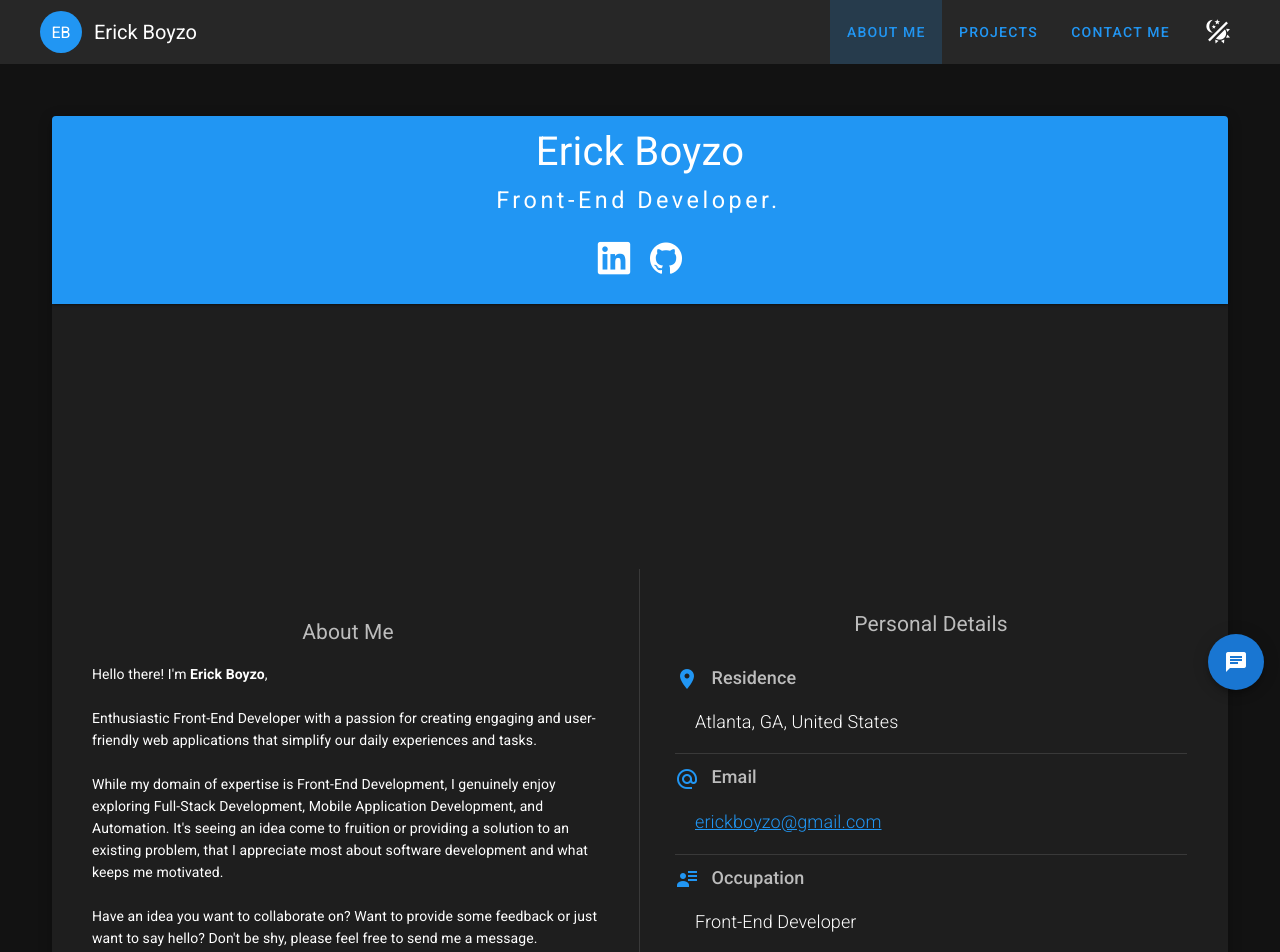
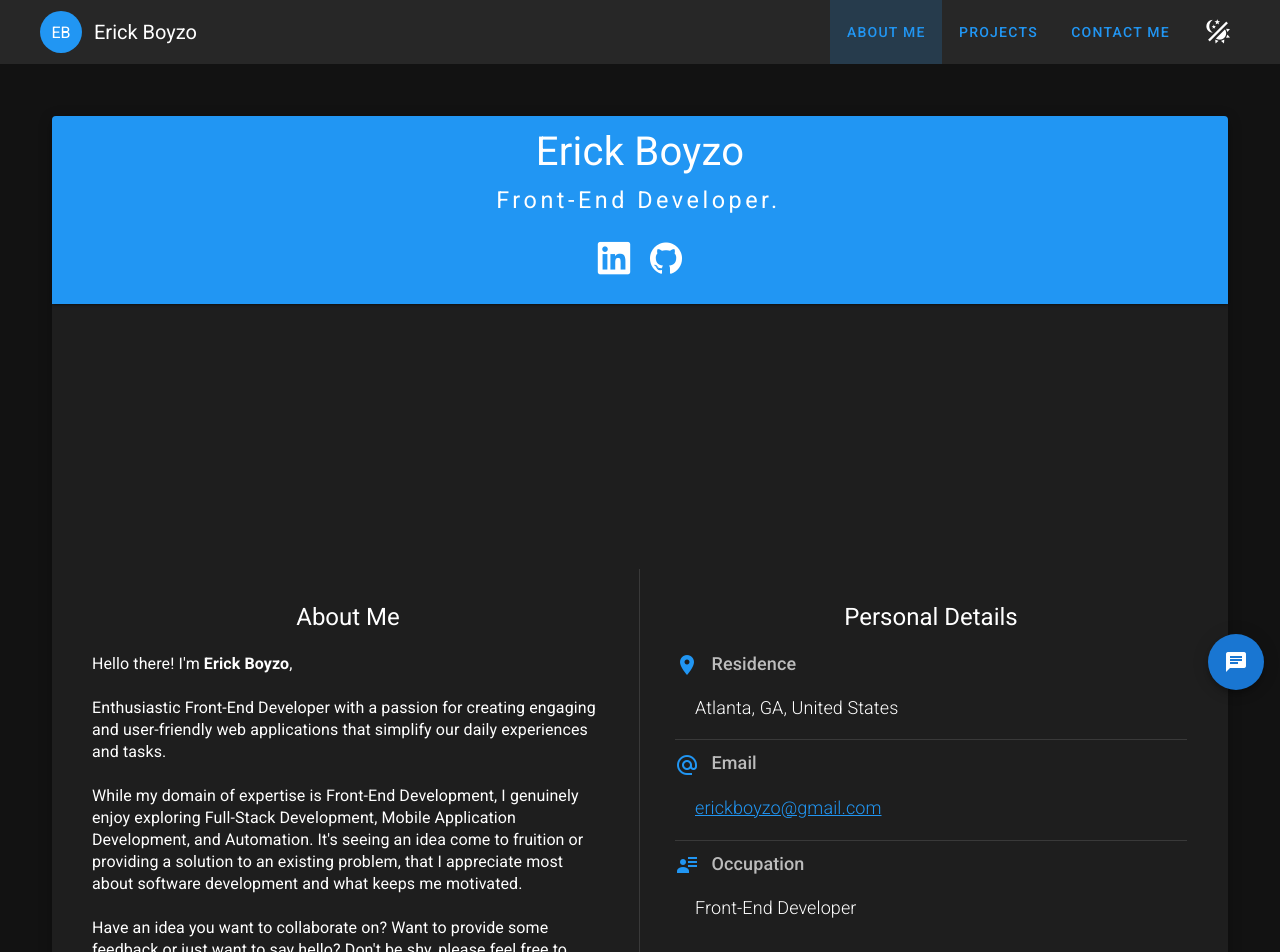
Before and after one commit to erickboyzo/portfolio, a Vue app: page /about in a window 1280 px wide. Shown: the top 952 px of the page. Built offline with nearby package versions, Linux system fonts and the light colour scheme.

Commit message:
feat(About): final updates for About.vue view.

```diff
--- a/src/views/About.vue
+++ b/src/views/About.vue
@@ -29,10 +29,10 @@
                        src="@/assets/images/me.jpg"></v-img>
               </v-col>
               <v-col class="d-flex flex-column" cols="12" sm="6">
-                <div class="mt-5 px-6">
-                  <h2 class="d-flex justify-center font-weight-regular my-5">
+                <div class="px-6">
+                  <h2 class="d-flex justify-center font-weight-regular my-5 text--primary text-h5">
                     {{ $Constants.ABOUT_ME }}</h2>
-                  <p class="text--primary" v-html="$Constants.ABOUT_CONTENT"></p>
+                  <p class="text--primary about-me-content" v-html="$Constants.ABOUT_CONTENT"></p>
                   <div class="d-flex flex-md-row flex-column justify-center py-4">
                     <v-btn
                       class="mx-auto my-2"
@@ -51,15 +51,12 @@
                       {{ $Constants.CONTACT_ME }}
                     </v-btn>
                   </div>
-
                 </div>
-
               </v-col>
               <v-divider vertical></v-divider>
               <v-col sm="6" cols="12">
-                <h2 class="d-flex justify-center my-8 font-weight-regular">
+                <h2 class="d-flex justify-center font-weight-regular my-5 text--primary text-h5">
                   {{ $Constants.ABOUT_PERSONAL_DETAILS }}</h2>
-
                 <div class="detail px-6 mt-3"
                      v-for="(icon, index) in $Constants.ABOUT_ICONS" v-bind:key="icon.label">
                   <label class="my-5 font-weight-medium">
@@ -158,4 +155,8 @@ export default Vue.extend({
     font-size: 18px;
   }
 }
+
+.about-me-content {
+  font-size: 16px;
+}
 </style>
```
